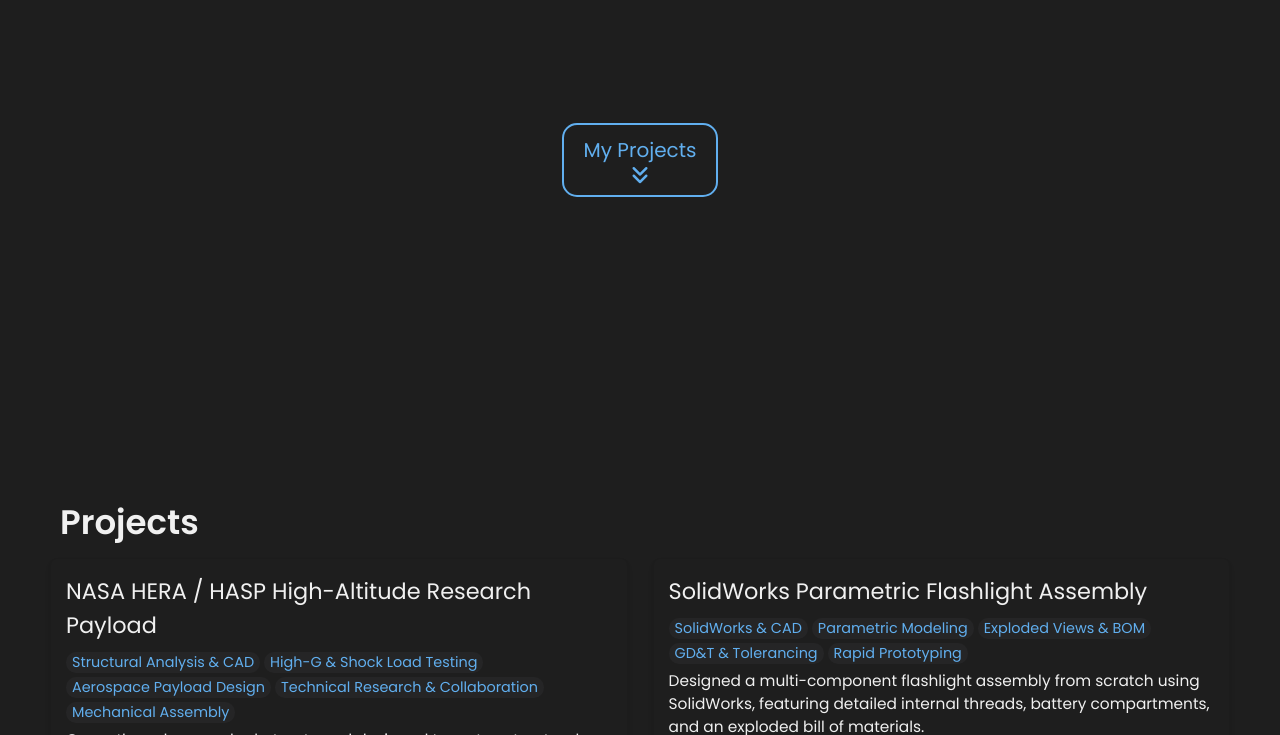
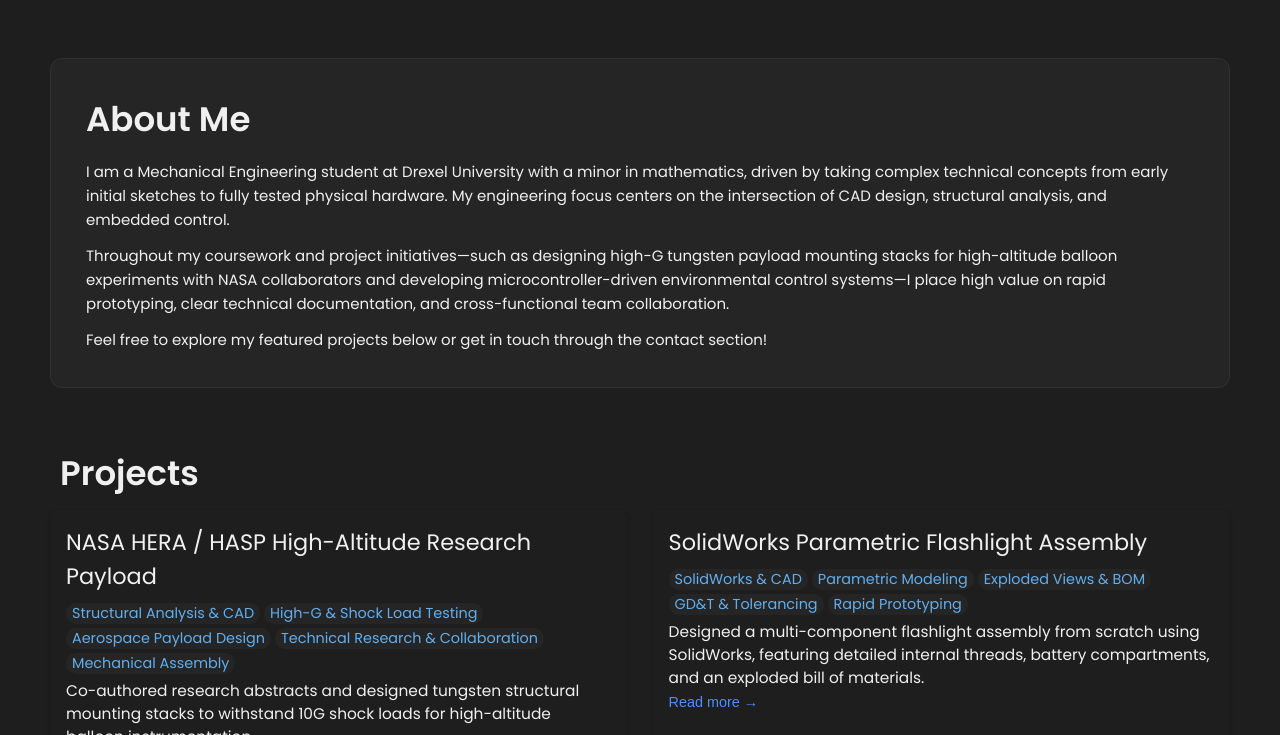
Before and after one commit to MuHasOfficial/MuHasOfficial.github.io, a Jekyll site: the page built from index.html, in a window 1280 px wide and 900 px high, scrolled down 371 px, cut to the strip 165-900 px from the top of the window. Built offline with Jekyll 4.4.1, drawn with Linux system fonts in a browser that asks for light colours.

Commit message:
Update index.html

```diff
--- a/index.html
+++ b/index.html
@@ -9,12 +9,18 @@ layout: wrapper
 
 
 
-<div class="arrow">
-    <a href="#projects">
-        My Projects
-    <i class="fa-solid fa-angles-down"></i>
-    </a>
-</div>
+<section class="about-section" id="about" style="margin: 60px 0; padding: 35px; background-color: var(--light-background-color); border-radius: 12px; border: 1px solid rgba(255, 255, 255, 0.05);">
+    <h2 style="font-size: 34px; margin-bottom: 15px; color: var(--text-color);">About Me</h2>
+    <p style="font-size: 15px; line-height: 1.6; color: var(--text-color); margin-bottom: 12px;">
+        I am a Mechanical Engineering student at Drexel University with a minor in mathematics, driven by taking complex technical concepts from early initial sketches to fully tested physical hardware. My engineering focus centers on the intersection of CAD design, structural analysis, and embedded control.
+    </p>
+    <p style="font-size: 15px; line-height: 1.6; color: var(--text-color); margin-bottom: 12px;">
+        Throughout my coursework and project initiatives—such as designing high-G tungsten payload mounting stacks for high-altitude balloon experiments with NASA collaborators and developing microcontroller-driven environmental control systems—I place high value on rapid prototyping, clear technical documentation, and cross-functional team collaboration.
+    </p>
+    <p style="font-size: 15px; line-height: 1.6; color: var(--text-color); margin: 0;">
+        Feel free to explore my featured projects below or get in touch through the contact section!
+    </p>
+</section>
 {% include projects.html%}
 {% include skills.html%}
 {% include contact.html%}
```
